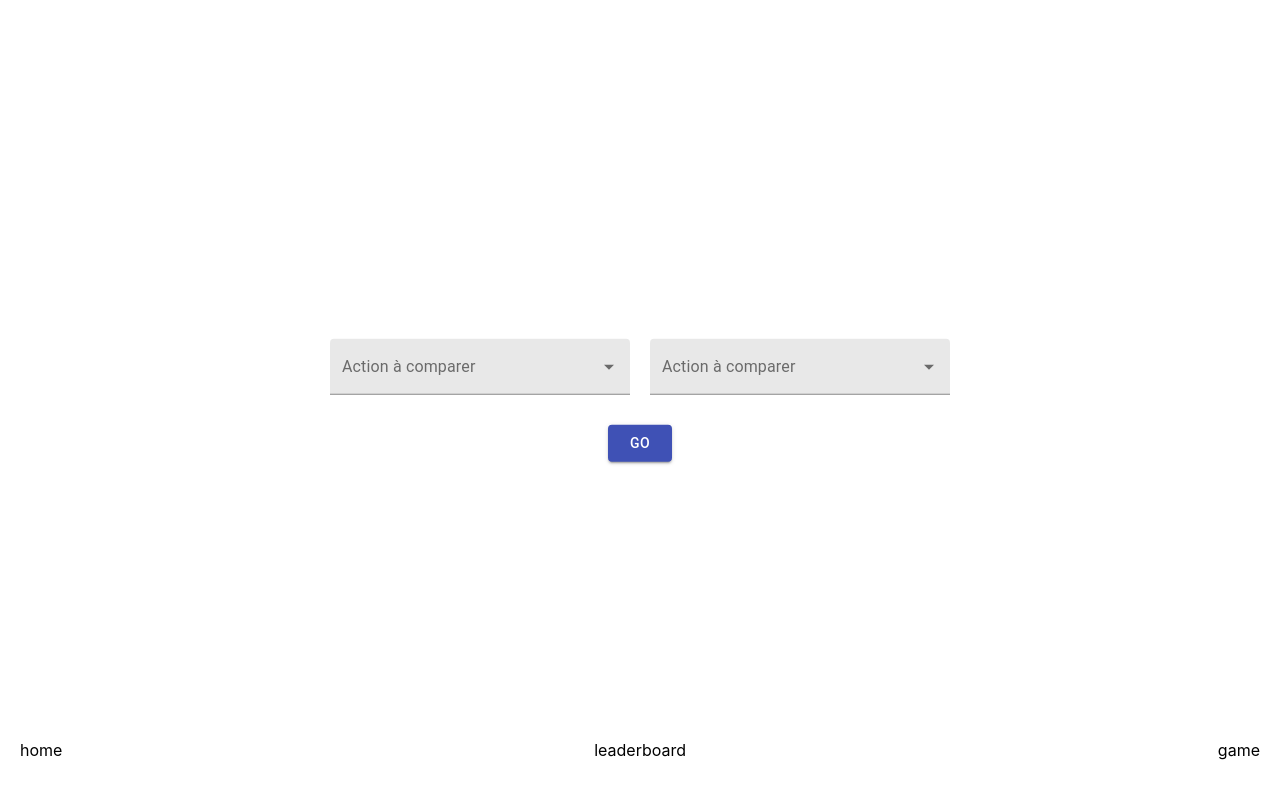
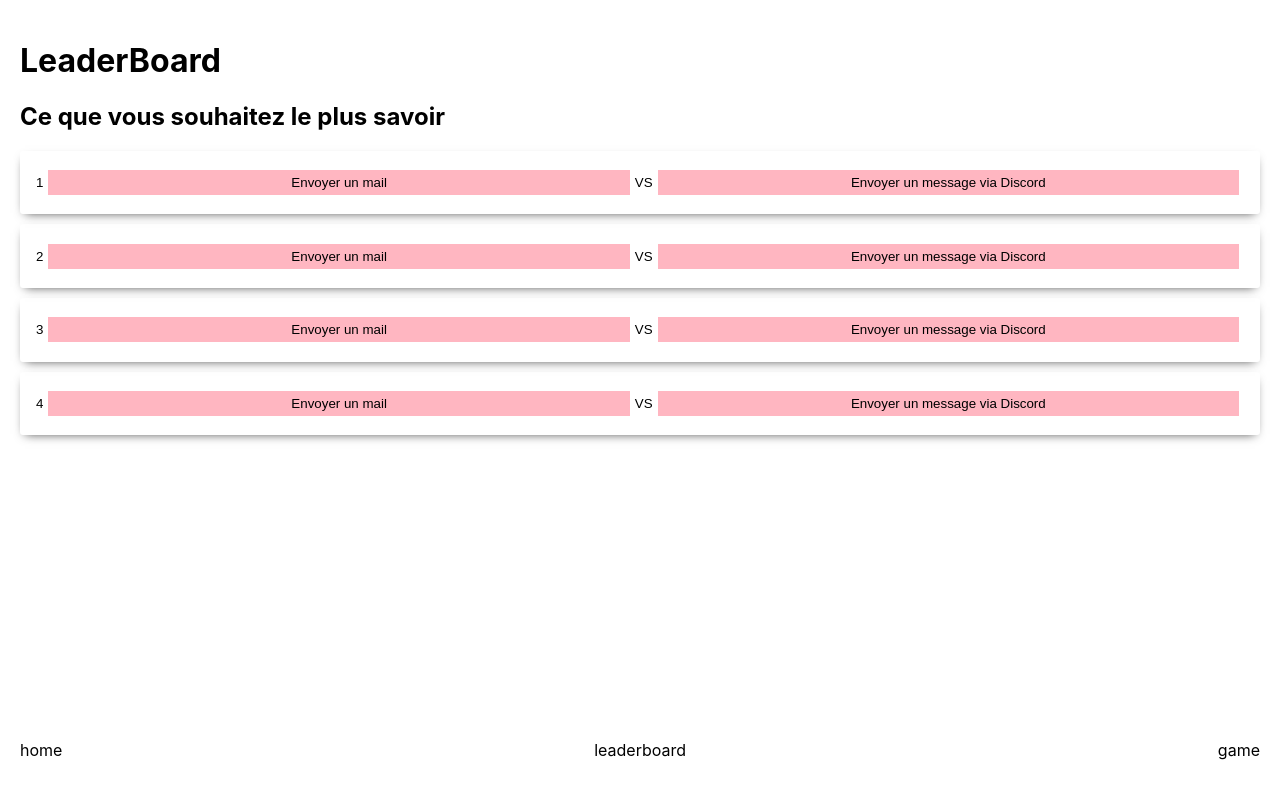
Before and after one commit to alexandre-mace/hackaton-022020, a React (Create React App) app: page / in a window 1280 px wide. Built offline with nearby package versions, Linux system fonts and the light colour scheme.

Commit message:
Add leaderboard

```diff
--- a/src/App.css
+++ b/src/App.css
@@ -1,42 +1,5 @@
-.App {
-  text-align: center;
-}
-
-.App-logo {
-  height: 40vmin;
-  pointer-events: none;
-}
 * {
   box-sizing: border-box;
-}
-@media (prefers-reduced-motion: no-preference) {
-  .App-logo {
-    animation: App-logo-spin infinite 20s linear;
-  }
-}
-
-.App-header {
-  background-color: #282c34;
-  min-height: 100vh;
-  display: flex;
-  flex-direction: column;
-  align-items: center;
-  justify-content: center;
-  font-size: calc(10px + 2vmin);
-  color: white;
-}
-
-.App-link {
-  color: #61dafb;
-}
-
-@keyframes App-logo-spin {
-  from {
-    transform: rotate(0deg);
-  }
-  to {
-    transform: rotate(360deg);
-  }
 }
 .d-flex {
   display: flex;
--- a/src/App.js
+++ b/src/App.js
@@ -1,11 +1,12 @@
 import React, {useState} from 'react';
 import './App.css';
-import categoriesData from "./data/data.json";
+import data from "./data/data.json";
 import Navigation from "./components/Navigation";
 import SearchPage from "./page/SearchPage";
+import LeaderBoard from './page/LeaderBoard';
 
 function App() {
-    const [currentPage, setCurrentPage] = useState(0);
+    const [currentPage, setCurrentPage] = useState(1);
     const [firstOption, setFirstOption] = useState(null);
     const [secondOption, setSecondOption] = useState(null);
     const [search, setSearch] = useState(false);
@@ -22,6 +23,9 @@ function App() {
                   setSearch={setSearch}
               />
             }
+            {currentPage === 1 &&
+            <LeaderBoard />
+            }
             <Navigation
                 setCurrentPage={setCurrentPage}
             />
--- /dev/null
+++ b/src/assets/styles/leaderBoard.css
@@ -0,0 +1,3 @@
+.leaderboard {
+  padding: 20px;
+}
--- /dev/null
+++ b/src/assets/styles/searchedCard.css
@@ -0,0 +1,27 @@
+.searchedcard {
+  /* background-color: rgba(0, 0, 0, 0.1); */
+  box-shadow: 0px 4px 10px -5px rgba(0,0,0,0.75);
+  margin: 10px 0;
+  padding: 10px;
+  border-radius: 3px;
+  position: relative;
+}
+
+.searchedcard__button {
+  background-color: transparent;
+  border: none;
+  width: 100%;
+}
+
+.searchedcard__wrapper {
+  display: flex;
+  align-items: center;
+  justify-content: space-between;
+}
+
+.searchedcard__action {
+  background-color: lightpink;
+  padding: 5px;
+  margin: 0 5px;
+  flex: 1;
+}
--- /dev/null
+++ b/src/components/SearchedCard.js
@@ -0,0 +1,25 @@
+import React, { useState } from 'react'
+import '../assets/styles/searchedCard.css'
+
+const SearchedCard = ({ item, index }) => {
+  const [active, setActive] = useState(false)
+
+  const onSearchedClick = () => {
+    setActive(true)
+  }
+
+  return (
+    <div className='searchedcard'>
+      <button className='searchedcard__button' onClick={() => onSearchedClick()}>
+        <div className='searchedcard__wrapper'>
+          {!active && <p>{index + 1}</p>}
+          <p className='searchedcard__action'>{item.firstAction.title}</p>
+          VS
+          <p className='searchedcard__action'>{item.secondAction.title}</p>
+        </div>
+      </button>
+    </div>
+  )
+}
+
+export default SearchedCard
--- /dev/null
+++ b/src/data/searchedData.json
@@ -0,0 +1,78 @@
+[
+  {
+    "firstAction": {
+      "title": "Envoyer un mail",
+      "pollutionScore": 10,
+      "alternatives": [
+          "Discord",
+          "Slack"
+      ]
+    },
+    "secondAction": {
+      "title": "Envoyer un message via Discord",
+      "pollutionScore": 4,
+      "alternatives": [
+        "Discord",
+        "Slack"
+      ]
+    },
+    "timeSearched": 5
+  },
+  {
+    "firstAction": {
+      "title": "Envoyer un mail",
+      "pollutionScore": 4,
+      "alternatives": [
+          "Discord",
+          "Slack"
+      ]
+    },
+    "secondAction": {
+      "title": "Envoyer un message via Discord",
+      "pollutionScore": 4,
+      "alternatives": [
+        "Discord",
+        "Slack"
+      ]
+    },
+    "timeSearched": 10
+  },
+  {
+    "firstAction": {
+      "title": "Envoyer un mail",
+      "pollutionScore": 4,
+      "alternatives": [
+          "Discord",
+          "Slack"
+      ]
+    },
+    "secondAction": {
+      "title": "Envoyer un message via Discord",
+      "pollutionScore": 1,
+      "alternatives": [
+        "Discord",
+        "Slack"
+      ]
+    },
+    "timeSearched": 12
+  },
+  {
+    "firstAction": {
+      "title": "Envoyer un mail",
+      "pollutionScore": 4,
+      "alternatives": [
+          "Discord",
+          "Slack"
+      ]
+    },
+    "secondAction": {
+      "title": "Envoyer un message via Discord",
+      "pollutionScore": 4,
+      "alternatives": [
+        "Discord",
+        "Slack"
+      ]
+    },
+    "timeSearched": 5
+  }
+]
--- /dev/null
+++ b/src/page/LeaderBoard.js
@@ -0,0 +1,20 @@
+import React from 'react'
+import searchedData from '../data/searchedData.json'
+import SearchedCard from '../components/SearchedCard'
+import '../assets/styles/leaderBoard.css'
+
+const LeaderBoard = () => {
+
+  return (
+    <div className='leaderboard'>
+      <h1>LeaderBoard</h1>
+      <h2>Ce que vous souhaitez le plus savoir</h2>
+      {searchedData.map((item, index) => (
+        <SearchedCard key={index} item={item} index={index} />
+      ))
+      }
+    </div>
+  )
+}
+
+export default LeaderBoard
```
Lines whose indentation alone changed are shown as unchanged.
